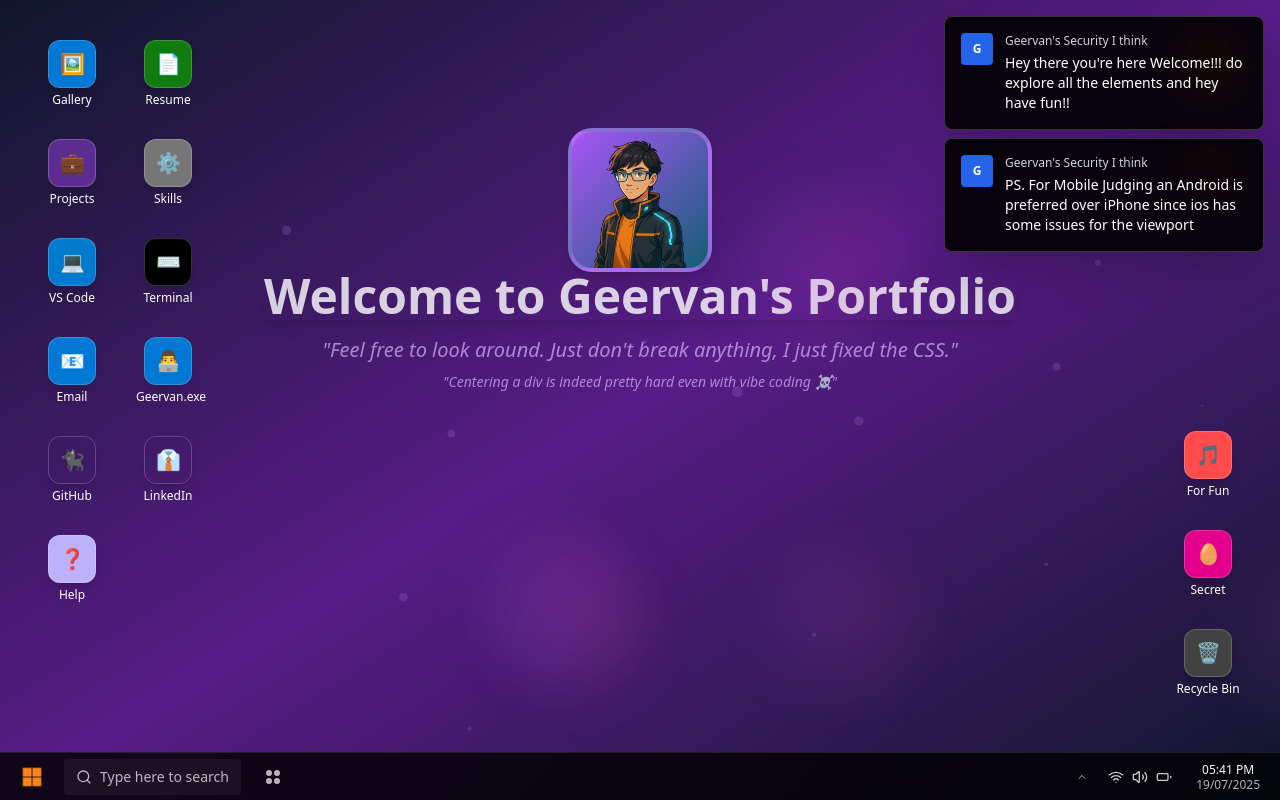
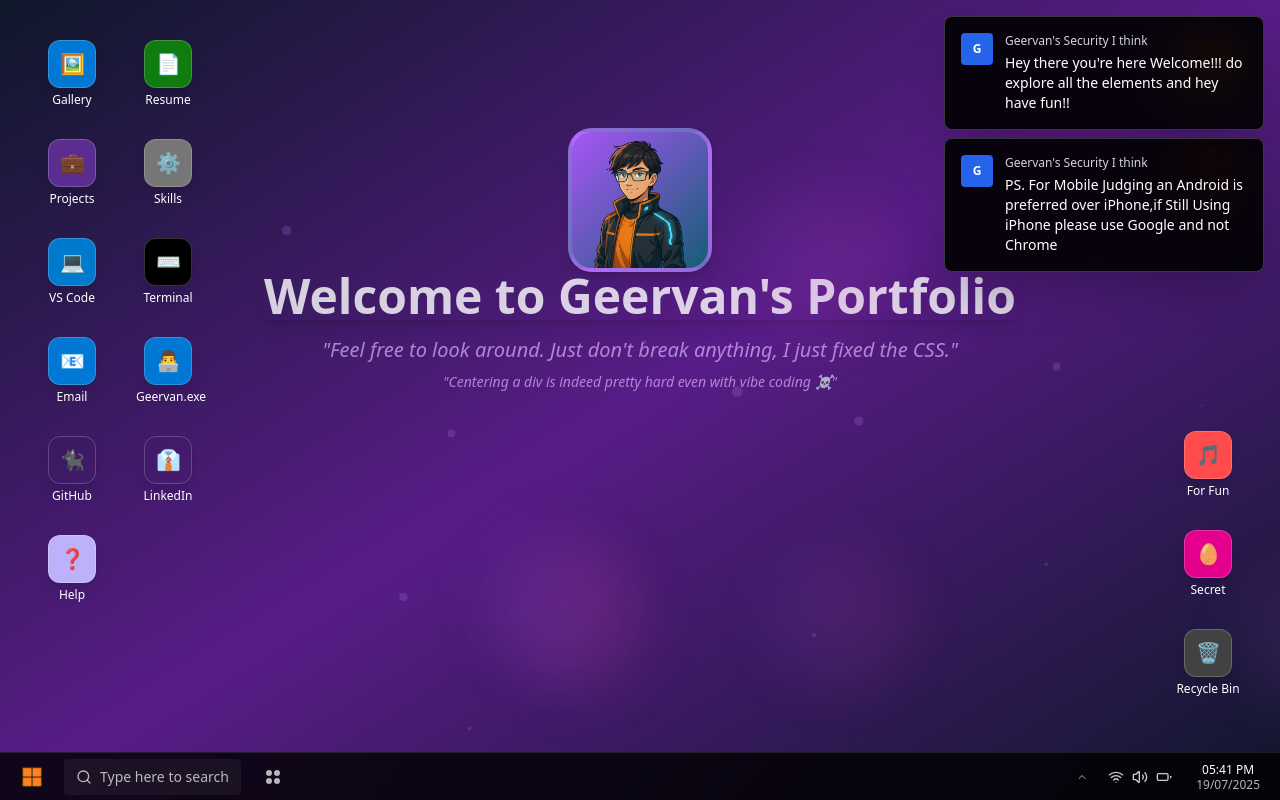
Before and after one commit to Geervan/portfolio-buildfolio, a Next.js app: page / in a window 1280 px wide. Built offline with nearby package versions, Linux system fonts and the light colour scheme.

Commit message:
Changed Notification

```diff
--- a/components/desktop-layout.tsx
+++ b/components/desktop-layout.tsx
@@ -18,7 +18,7 @@ export default function DesktopLayout() {
   useEffect(() => {
     const welcomeTimer = setTimeout(() => {
       addNotification("Hey there you're here\nWelcome!!! do explore all the elements and hey have fun!!");
-      addNotification("PS. For Mobile Judging an Android is preferred over iPhone since ios has some issues for the viewport")
+      addNotification("PS. For Mobile Judging an Android is preferred over iPhone,if Still Using iPhone please use Google  and not Chrome")
       }, 1000);
 
       return () => clearTimeout(welcomeTimer)
```
